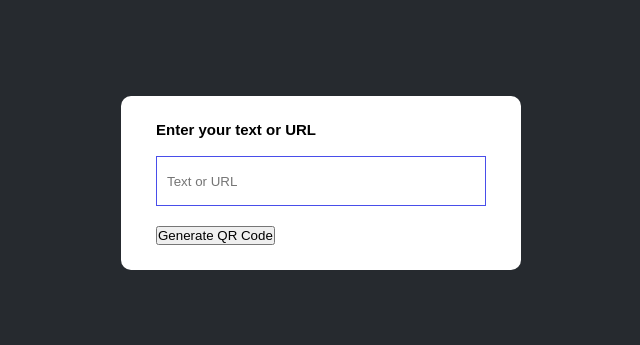
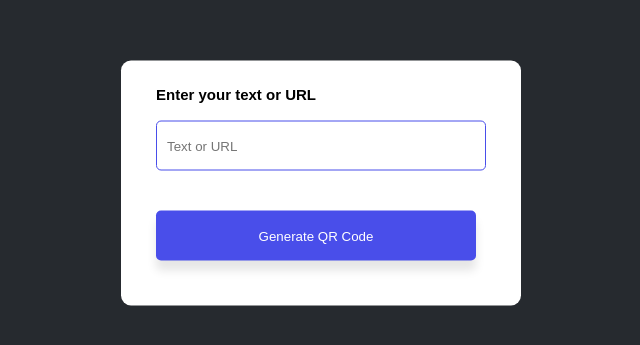
Before and after one commit to Syed-brhn/QR-Code, a plain HTML site: page index.html in a window 1280 px wide. Shown: the part 217-562 px from the top of the page, without its empty margins (319-959 px from the left). Drawn offline with Linux system fonts and the light colour scheme.

Commit message:
Add JS File

```diff
--- a/style.css
+++ b/style.css
@@ -20,18 +20,33 @@
         border-radius: 10px;
     }
 
-    .container p {
+ .container p {
         font-weight: 600;
         font-size: 15px;
         margin-bottom: 8px;
     }
 
-    .container input {
+    .container   input {
         width: 100%;
         height: 50px;
         border: 1px solid #494eea;
         outline: 0;
         padding: 10px;
         margin: 10px 0 20px;
-        border-radius: 5    px;
+        border-radius: 5px;
     }
+
+    .container button {
+        width: 320px;
+        height: 50px;
+        /* padding: 60px; */
+        background: #494eea;
+        color: #fff;
+        border: 0;
+        outline: 0;
+        border-radius: 5px;
+        box-shadow: 0 10px 10px rgba(0, 0, 0, 0.1);
+        cursor: pointer;
+        margin: 20px 0;
+        font-weight: 500;
+    }
```
Also changed, not shown: app.js (added, +7 -0 lines).
